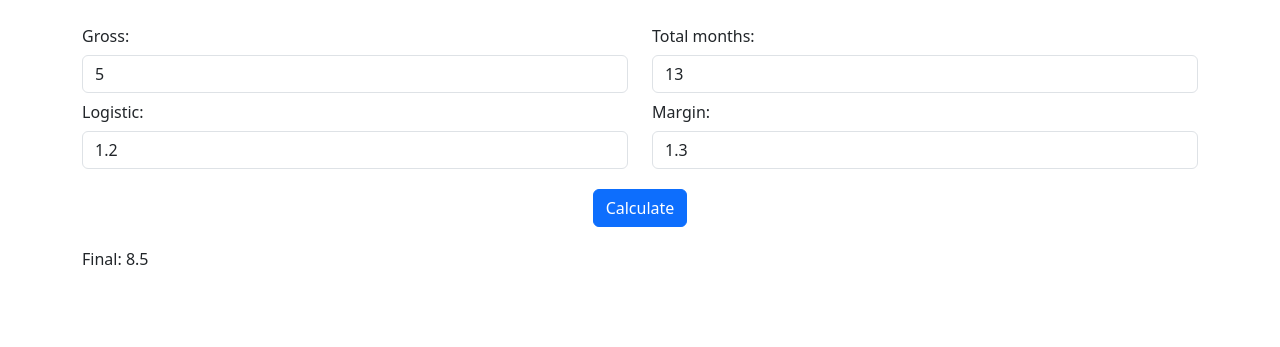
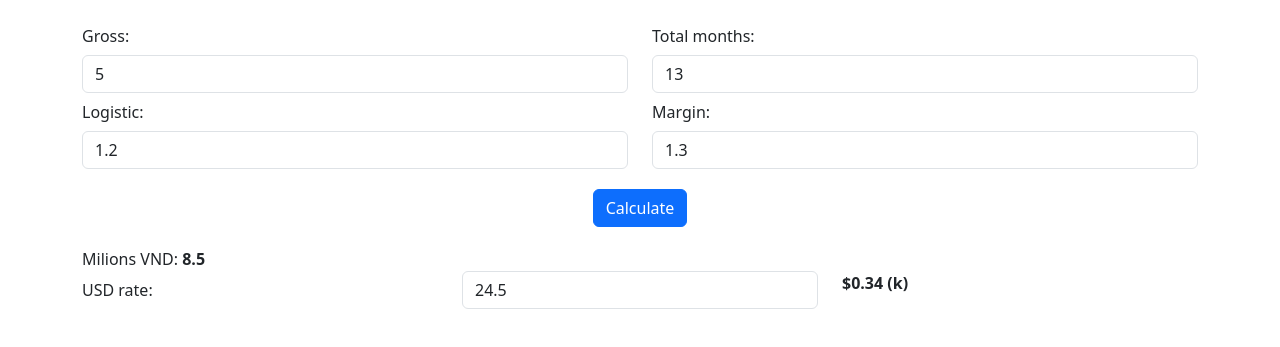
Before and after one commit to khiemtranthien/my-toolbox, a plain HTML site: page index.html in a window 1280 px wide. Both pictures are taken after typing "5" into the empty fields and a click on the button "Calculate". Shown: the part 63-410 px from the top of the page. Drawn offline with Linux system fonts and the light colour scheme.

Commit message:
Add caculate function

```diff
--- a/css/style.css
+++ b/css/style.css
@@ -2,3 +2,7 @@
   text-align: center;
   padding: 20px 0 20px 0;
 }
+
+.font-weight-bold {
+  font-weight: bold;
+}
--- a/index.html
+++ b/index.html
@@ -73,8 +73,20 @@
       </div>
       <div class="row">
         <div class="col-12">
-          <label>Final: </label>
+          <label>Milions VND: </label>
           <label id="finalAmount" class="font-weight-bold"></label>
+        </div>
+      </div>
+
+      <div class="row">
+        <div class="col-4">
+          <label for="usdRate" class="col-form-label">USD rate:</label>
+        </div>
+        <div class="col-4">
+          <input type="number" class="form-control" id="usdRate" placeholder="e.g 24.5" value="24.5">
+        </div>
+        <div class="col-4">
+          <label id="finalAmountUSD" class="font-weight-bold"></label>
         </div>
       </div>
     </form>
--- a/js/main.js
+++ b/js/main.js
@@ -22,4 +22,11 @@ function calculate() {
   console.log(result);
 
   $("#finalAmount").text(result.toFixed(1));
+
+  var usdRate = $("#usdRate").val();
+
+  var usdResult = result / usdRate;
+
+  $("#finalAmountUSD").text("$" + usdResult.toFixed(2) + " (k)");
+
 }
```
